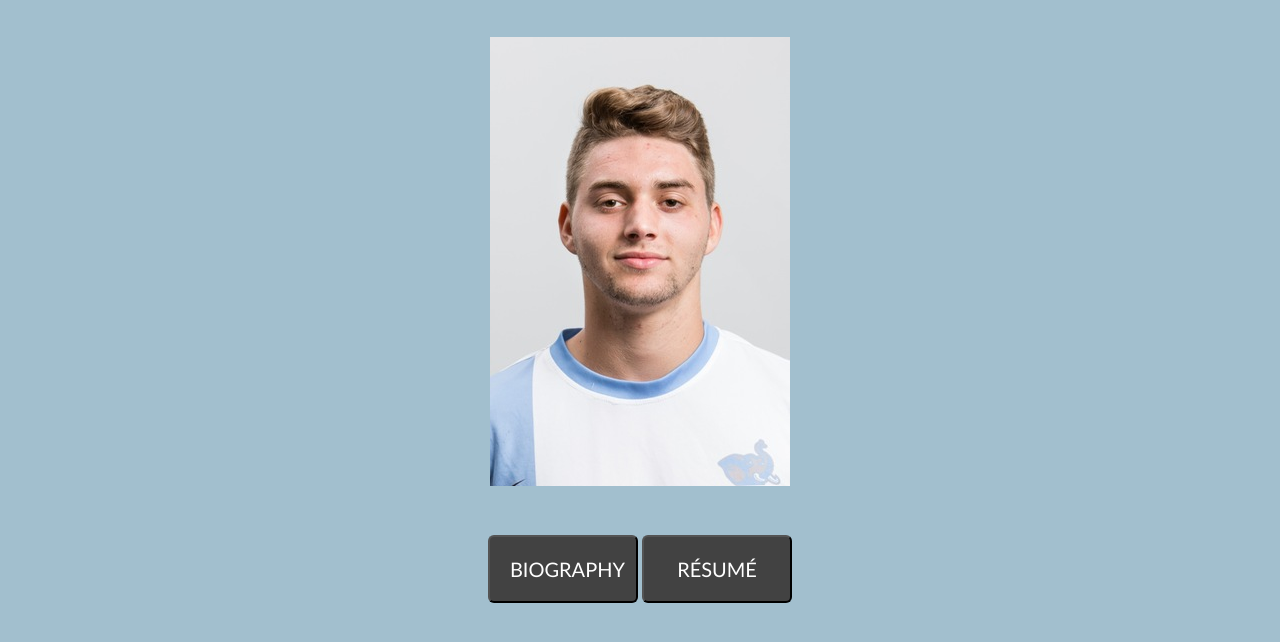
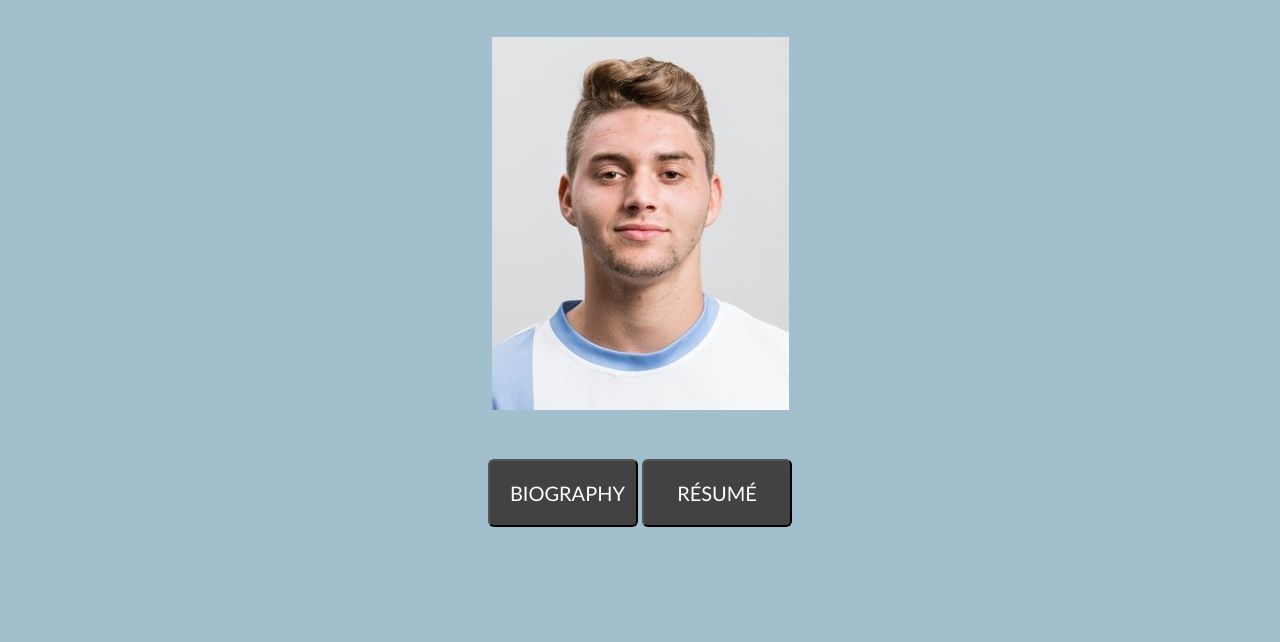
Before and after one commit to aratzan/aratzan.github.io, a plain HTML site: page index.html in a window 1280 px wide. Shown: the part 106-748 px from the top of the page. Drawn offline with Linux system fonts and the light colour scheme.

Commit message:
updated image to resized version

```diff
--- a/index.html
+++ b/index.html
@@ -10,7 +10,7 @@
 
 <body>
 	<h1> Alexander Ratzan </h1>
-	<p><img src="RatzanHeadshot.jpg" alt="headshot image" /></p>
+	<p><img src="RatzanResize.jpg" alt="headshot image" /></p>
 	<!-- <p><a href=resume.html>resume</a> <a href=bio.html>biography</a></p> -->
 	<form>
 	<input class="Mybuttons" type="button" value="BIOGRAPHY" onclick= "window.location.href='bio.html'" />
```
